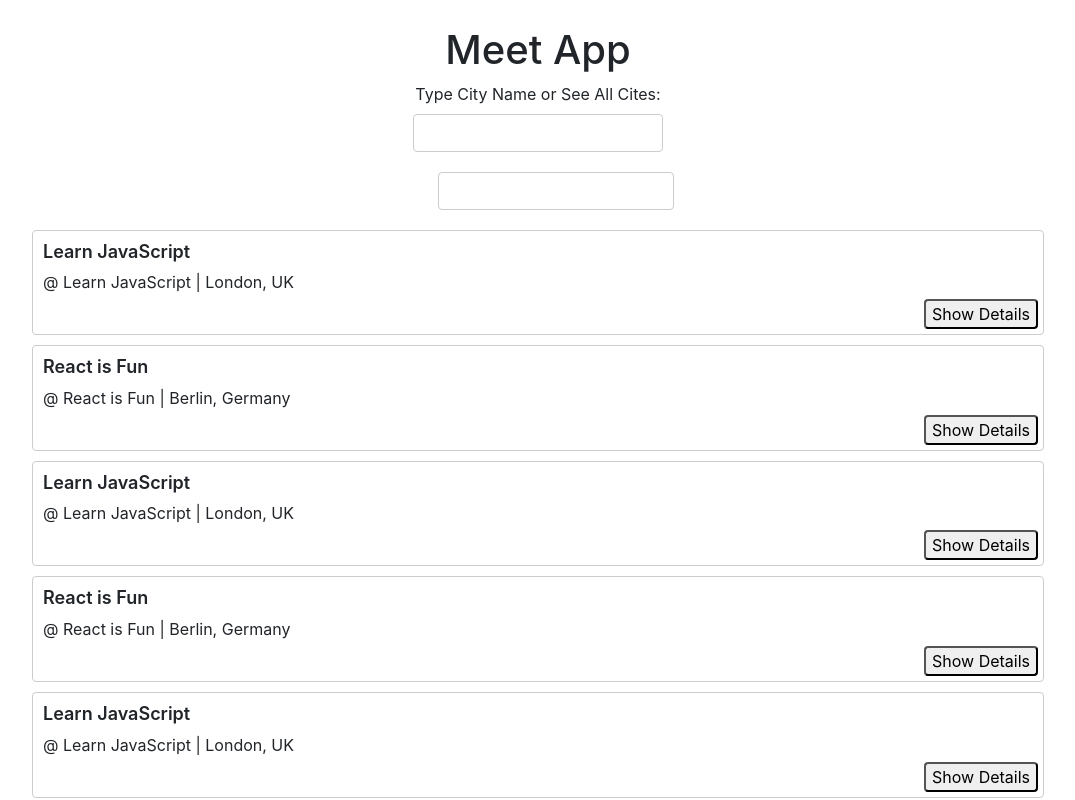
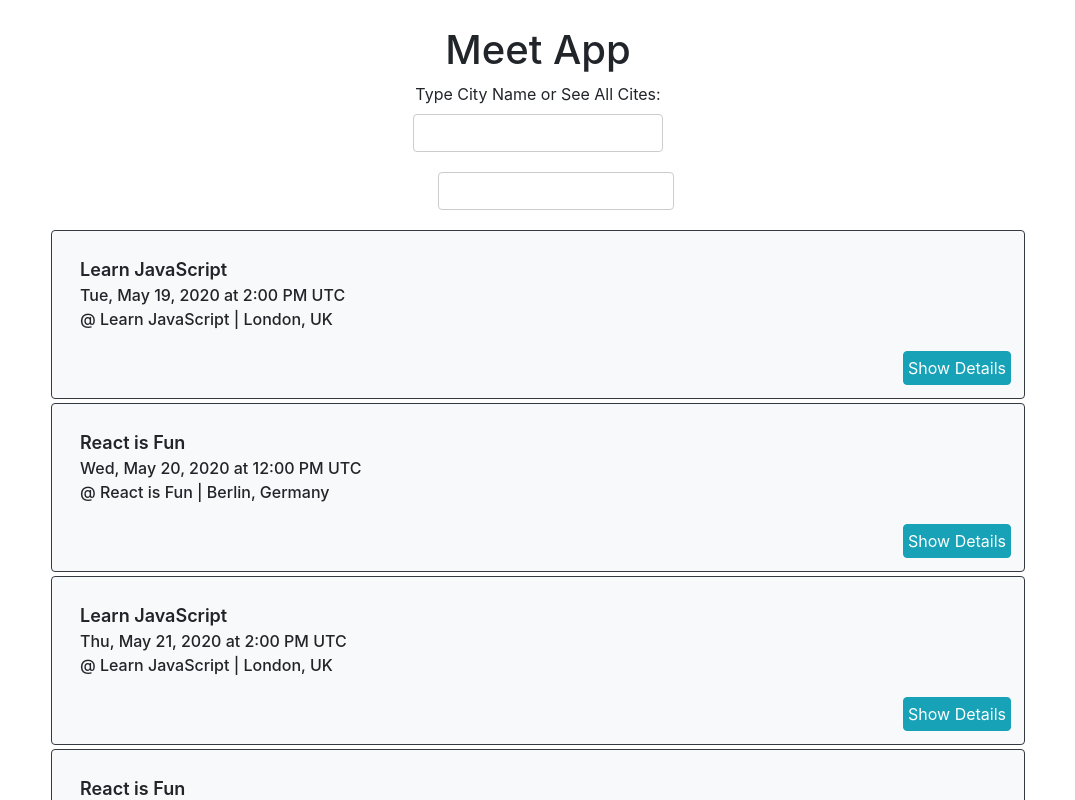
Before and after one commit to joshmou95/Meet-App, a React (Create React App) app: page / in a window 1280 px wide. Shown: the top 800 px of the page, without its empty margins (102-1177 px from the left). Built offline with nearby package versions, Linux system fonts and the light colour scheme.

Commit message:
Styled event

```diff
--- a/src/Event.js
+++ b/src/Event.js
@@ -1,4 +1,7 @@
 import React, { Component } from 'react';
+import Button from 'react-bootstrap/Button';
+import Card from 'react-bootstrap/Card';
+import Col from 'react-bootstrap/Col';
 
 class Event extends Component {
   state = {
@@ -15,26 +18,32 @@ class Event extends Component {
     // props passed from EventList Component
     const { event } = this.props;
 
-    return <div className='event'>
-      <h1 className='name'>{event.summary}</h1>
-      {/* <p>{new Date(event.start.dateTime).toLocaleDateString
+    return <Col>
+        <Card className='event m-1 p-2' bg='light' border='dark'>
+        <Card.Body>
+          <Card.Title className='name'>{event.summary}</Card.Title>
+          <Card.Subtitle>
+            <p>{new Date(event.start.dateTime).toLocaleDateString
             ('en-US', { weekday: 'short', year: 'numeric', month: 'long', day: 'numeric', hour: 'numeric', minute: 'numeric', timeZone: 'utc', timeZoneName: 'short' })
             }
-      </p> */}
-      <p>
+            </p>
+            <p className="mb-3">
                 @ {event.summary} | {event.location}
             </p>
-
+          </Card.Subtitle>
           {this.state.showDetails && (
             <div className='event-details'>
-          <h3>About event:</h3>
+              <Card.Subtitle>About event:</Card.Subtitle>
               <a href={event.htmlLink}>See Details on Google Calendar</a>
-           <p className='description'>{event.description}</p>
+                <Card.Text className='description mb-2'>{event.description}</Card.Text>
             </div>
           )}
+            <br />
+          <Button variant="info" className='details-btn m-2 p-1' onClick={this.showDetails}>{this.state.showDetails ? 'Hide Details' : 'Show Details'}</Button>
+        </Card.Body>
+      </Card>
+    </Col>
 
-      <button className='details-btn' onClick={this.showDetails}>{this.state.showDetails ? 'Hide Details' : 'Show Details'}</button>
-    </div>
   }
 }
 
```
Lines whose indentation alone changed are shown as unchanged.
